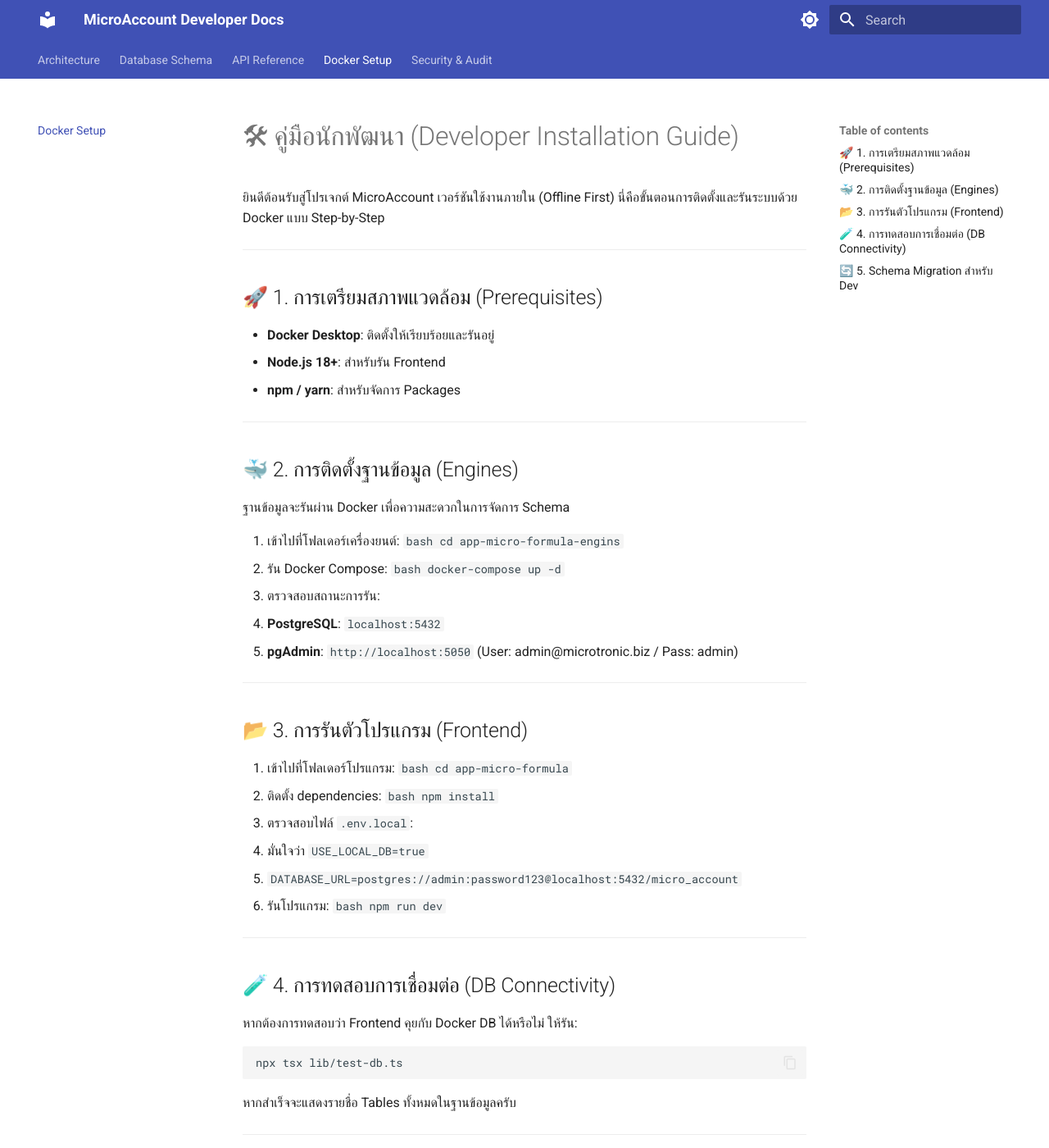
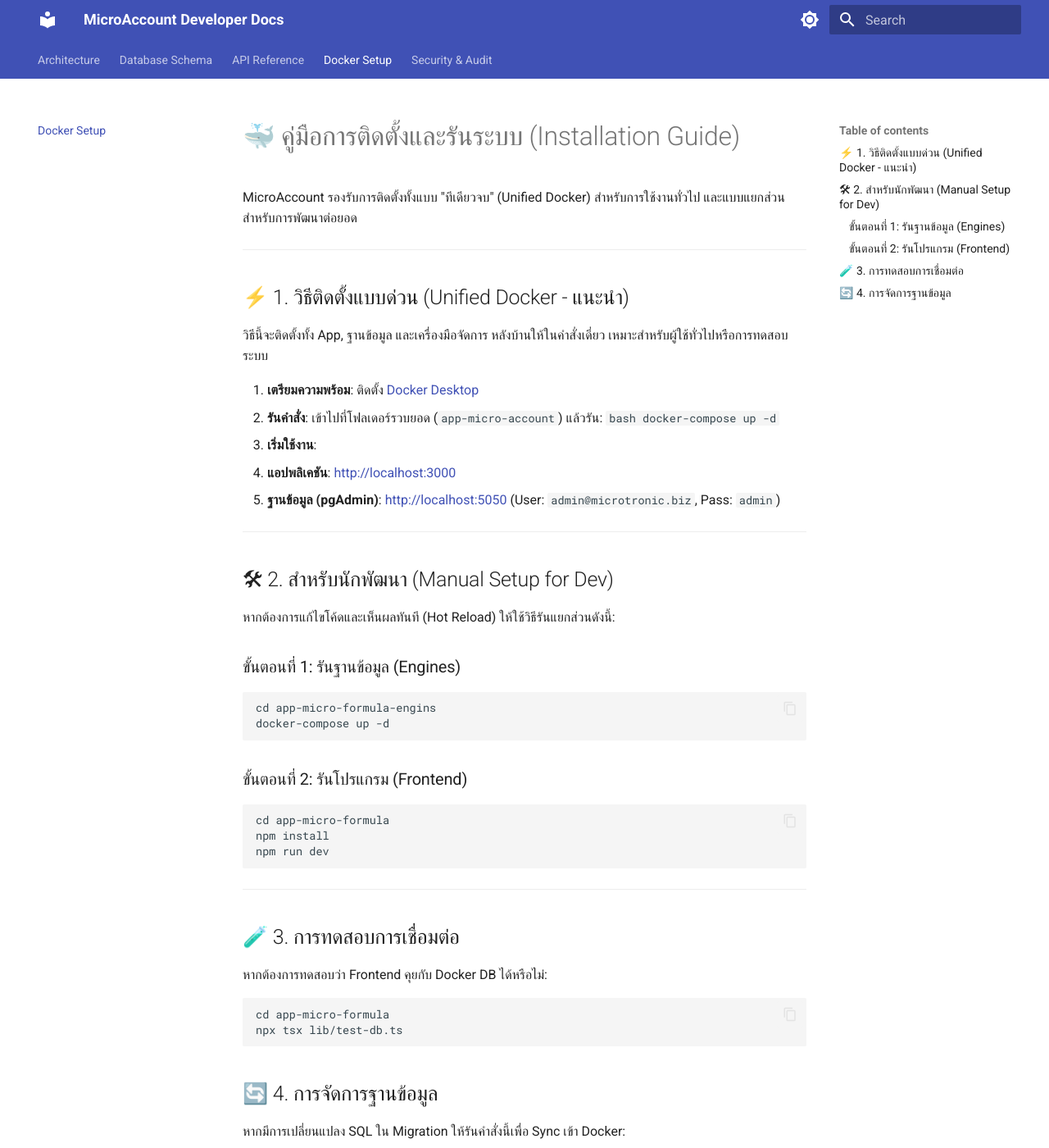
Before and after one commit to microtronic-thailand/app-micro-formula-dev-docs, an MkDocs documentation site: the page built from docs/docker.md, in a window 1280 px wide and 1400 px high. Shown: the whole window at 82% size. Built offline with MkDocs 1.6.1 and Material for MkDocs 9.7.7, drawn with Linux system fonts in a browser that asks for light colours; some of the changed text lies outside the part shown.

Commit message:
docs: clarify one-click deployment in docker guide

````diff
--- a/docs/docker.md
+++ b/docs/docker.md
@@ -1,64 +1,52 @@
-# 🛠 คู่มือนักพัฒนา (Developer Installation Guide)
+# 🐳 คู่มือการติดตั้งและรันระบบ (Installation Guide)
 
-ยินดีต้อนรับสู่โปรเจกต์ MicroAccount เวอร์ชันใช้งานภายใน (Offline First) นี่คือขั้นตอนการติดตั้งและรันระบบด้วย Docker แบบ Step-by-Step
+MicroAccount รองรับการติดตั้งทั้งแบบ "ทีเดียวจบ" (Unified Docker) สำหรับการใช้งานทั่วไป และแบบแยกส่วนสำหรับการพัฒนาต่อยอด
 
 ---
 
-## 🚀 1. การเตรียมสภาพแวดล้อม (Prerequisites)
-- **Docker Desktop**: ติดตั้งให้เรียบร้อยและรันอยู่
-- **Node.js 18+**: สำหรับรัน Frontend
-- **npm / yarn**: สำหรับจัดการ Packages
+## ⚡ 1. วิธีติดตั้งแบบด่วน (Unified Docker - แนะนำ)
+วิธีนี้จะติดตั้งทั้ง App, ฐานข้อมูล และเครื่องมือจัดการ หลังบ้านให้ในคำสั่งเดี่ยว เหมาะสำหรับผู้ใช้ทั่วไปหรือการทดสอบระบบ
+
+1. **เตรียมความพร้อม**: ติดตั้ง [Docker Desktop](https://www.docker.com/products/docker-desktop/)
+2. **รันคำสั่ง**: เข้าไปที่โฟลเดอร์รวบยอด (`app-micro-account`) แล้วรัน:
+   ```bash
+   docker-compose up -d
+   ```
+3. **เริ่มใช้งาน**:
+   - **แอปพลิเคชัน**: [http://localhost:3000](http://localhost:3000)
+   - **ฐานข้อมูล (pgAdmin)**: [http://localhost:5050](http://localhost:5050) (User: `admin@microtronic.biz`, Pass: `admin`)
 
 ---
 
-## 🐳 2. การติดตั้งฐานข้อมูล (Engines)
-ฐานข้อมูลจะรันผ่าน Docker เพื่อความสะดวกในการจัดการ Schema
+## 🛠 2. สำหรับนักพัฒนา (Manual Setup for Dev)
+หากต้องการแก้ไขโค้ดและเห็นผลทันที (Hot Reload) ให้ใช้วิธีรันแยกส่วนดังนี้:
 
-1. เข้าไปที่โฟลเดอร์เครื่องยนต์:
-   ```bash
-   cd app-micro-formula-engins
-   ```
-2. รัน Docker Compose:
-   ```bash
-   docker-compose up -d
-   ```
-3. ตรวจสอบสถานะการรัน:
-   - **PostgreSQL**: `localhost:5432`
-   - **pgAdmin**: `http://localhost:5050` (User: admin@microtronic.biz / Pass: admin)
+### ขั้นตอนที่ 1: รันฐานข้อมูล (Engines)
+```bash
+cd app-micro-formula-engins
+docker-compose up -d
+```
+
+### ขั้นตอนที่ 2: รันโปรแกรม (Frontend)
+```bash
+cd app-micro-formula
+npm install
+npm run dev
+```
 
 ---
 
-## 📂 3. การรันตัวโปรแกรม (Frontend)
-1. เข้าไปที่โฟลเดอร์โปรแกรม:
-   ```bash
-   cd app-micro-formula
-   ```
-2. ติดตั้ง dependencies:
-   ```bash
-   npm install
-   ```
-3. ตรวจสอบไฟล์ `.env.local`:
-   - มั่นใจว่า `USE_LOCAL_DB=true`
-   - `DATABASE_URL=postgres://admin:password123@localhost:5432/micro_account`
-4. รันโปรแกรม:
-   ```bash
-   npm run dev
-   ```
-
----
-
-## 🧪 4. การทดสอบการเชื่อมต่อ (DB Connectivity)
-หากต้องการทดสอบว่า Frontend คุยกับ Docker DB ได้หรือไม่ ให้รัน:
+## 🧪 3. การทดสอบการเชื่อมต่อ
+หากต้องการทดสอบว่า Frontend คุยกับ Docker DB ได้หรือไม่:
 ```bash
+cd app-micro-formula
 npx tsx lib/test-db.ts
 ```
-หากสำเร็จจะแสดงรายชื่อ Tables ทั้งหมดในฐานข้อมูลครับ
 
----
-
-## 🔄 5. Schema Migration สำหรับ Dev
-หากมีการเปลี่ยนแปลง SQL ใน Supabase Migrations ให้รันคำสั่งนี้เพื่อ Sync เข้า Docker:
+## 🔄 4. การจัดการฐานข้อมูล
+หากมีการเปลี่ยนแปลง SQL ใน Migration ให้รันคำสั่งนี้เพื่อ Sync เข้า Docker:
 ```bash
 cat supabase/migrations/*.sql | docker exec -i micro-account-db psql -U admin -d micro_account
 ```
-*(หมายเหตุ: ระบบจะข้ามค่า `auth.uid()` ของ Supabase เพื่อให้รันใน Local ได้)*
+
+> **หมายเหตุสำคัญ**: การติดตั้งแบบ Unified Docker ในขั้นตอนที่ 1 จะใช้ค่า Config เริ่มต้นที่พร้อมใช้งานทันที ไม่ต้องตั้งค่า `.env` เพิ่มเติมเอง
````
